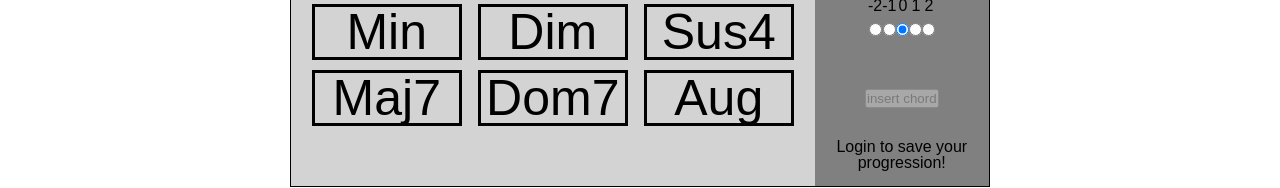
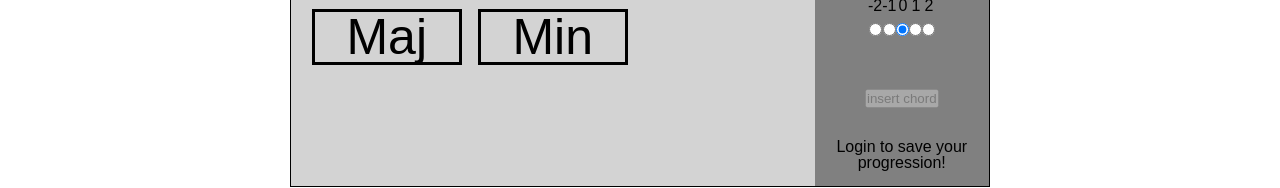
Before and after one commit to bryceklund/chord-magic-client, a React (Create React App) app: page /editor in a window 1280 px wide. Shown: the part 488-676 px from the top of the page. Built offline with nearby package versions, Linux system fonts and the light colour scheme.

Commit message:
restrict missing scales

```diff
--- a/src/Editor/Library/Library.js
+++ b/src/Editor/Library/Library.js
@@ -151,13 +151,13 @@ class Library extends Component {
                 <ul className={`scales ${this.state.toggleHidden ? 'hidden' : ''}`}>
                     <li className='scale' onClick={(e) => this.setScale(e.target.textContent)}>Maj</li>
                     <li className='scale' onClick={(e) => this.setScale(e.target.textContent)}>Min</li>
-                    <li className='scale' onClick={(e) => this.setScale(e.target.textContent)}>Maj7</li>
+                    {/*<li className='scale' onClick={(e) => this.setScale(e.target.textContent)}>Maj7</li>
                     <li className='scale' onClick={(e) => this.setScale(e.target.textContent)}>Min7</li>
                     <li className='scale' onClick={(e) => this.setScale(e.target.textContent)}>Dim</li>
                     <li className='scale' onClick={(e) => this.setScale(e.target.textContent)}>Dom7</li>
                     <li className='scale' onClick={(e) => this.setScale(e.target.textContent)}>Sus2</li>
                     <li className='scale' onClick={(e) => this.setScale(e.target.textContent)}>Sus4</li>
-                    <li className='scale' onClick={(e) => this.setScale(e.target.textContent)}>Aug</li>
+                <li className='scale' onClick={(e) => this.setScale(e.target.textContent)}>Aug</li>*/}
                 </ul>
                 <ul className={`scales chords ${!this.state.toggleHidden ? 'hidden' : ''}`}>
                     <li className='scale' onClick={(e) => this.toggleSelection(e.target.textContent, e.target)}>A</li>
```
